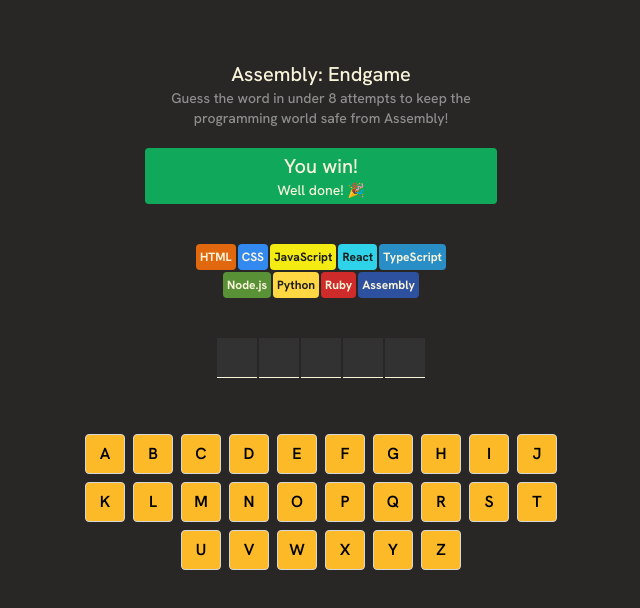
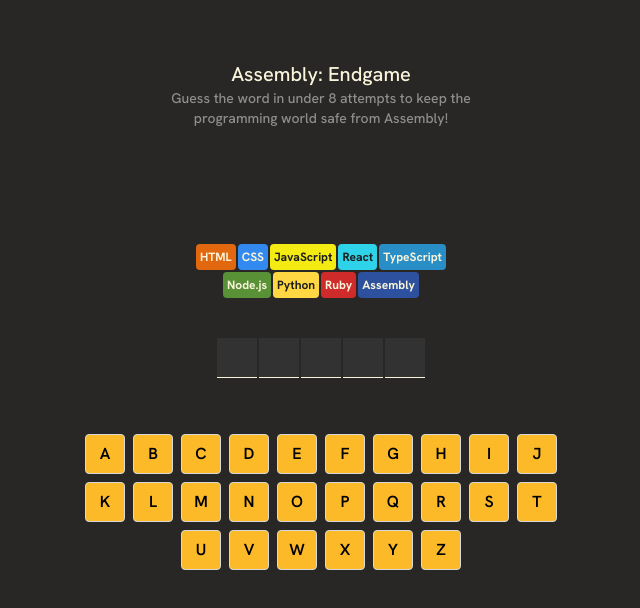
Before and after one commit to mansourYassine/hangman-game, a React (Vite) app: page / in a window 1280 px wide. Shown: the top 608 px of the page, without its empty margins (319-959 px from the left). Built offline with nearby package versions, Linux system fonts and the light colour scheme.

Commit message:
showing the status section when the the game is over

```diff
--- a/src/App.jsx
+++ b/src/App.jsx
@@ -71,9 +71,20 @@
                 <h1 className=" font-medium text-xl text-[#F9F4DA] ">Assembly: Endgame</h1>
                 <p className=" font-medium text-sm text-[#8E8E8E] max-w-88 ">Guess the word in under 8 attempts to keep the programming world safe from Assembly!</p>
             </div>
-            <div className=" bg-[#10A95B] text-[#F9F4DA] font-medium text-center w-88 rounded-sm py-1 mt-5 ">
-                <h2 className=" text-xl ">You win!</h2>
-                <p className=" text-sm ">Well done! 🎉</p>
+            <div className=" mt-5 ">
+                {
+                    isGameOver ?
+                        isGameWon ?
+                            <div className=" bg-key-right text-[#F9F4DA] font-medium text-center w-88 rounded-sm py-1 ">
+                                <h2 className=" text-xl ">You win!</h2>
+                                <p className=" text-sm ">Well done! 🎉</p>
+                            </div> :
+                            <div className=" bg-key-wrong text-[#F9F4DA] font-medium text-center w-88 rounded-sm py-1 ">
+                                <h2 className=" text-xl ">Game over!</h2>
+                                <p className=" text-sm ">You lose! Better start learning Assembly 😭</p>
+                            </div>
+                    : <div className="h-14"></div>
+                }
             </div>
             <div className=" flex flex-wrap max-w-66.5 gap-0.5 justify-center mt-10 ">
                 {languagesChips}
```
